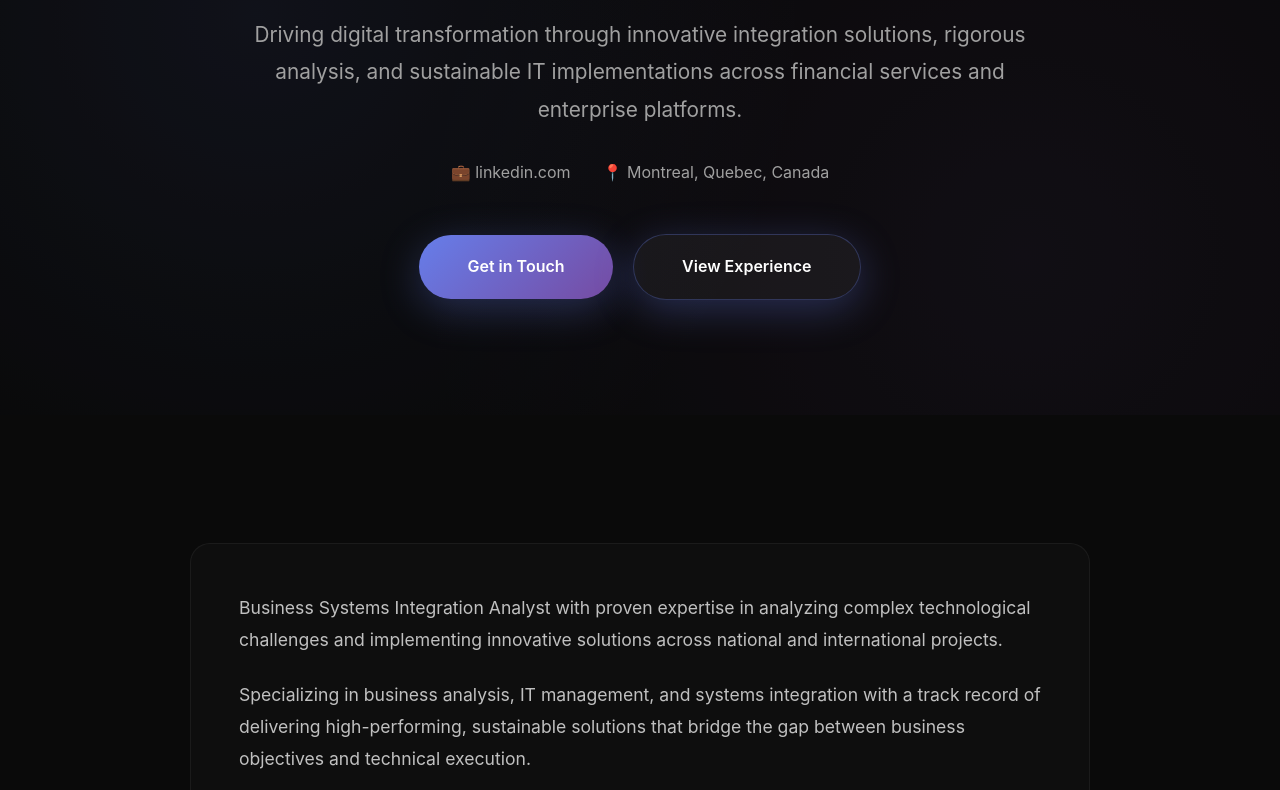
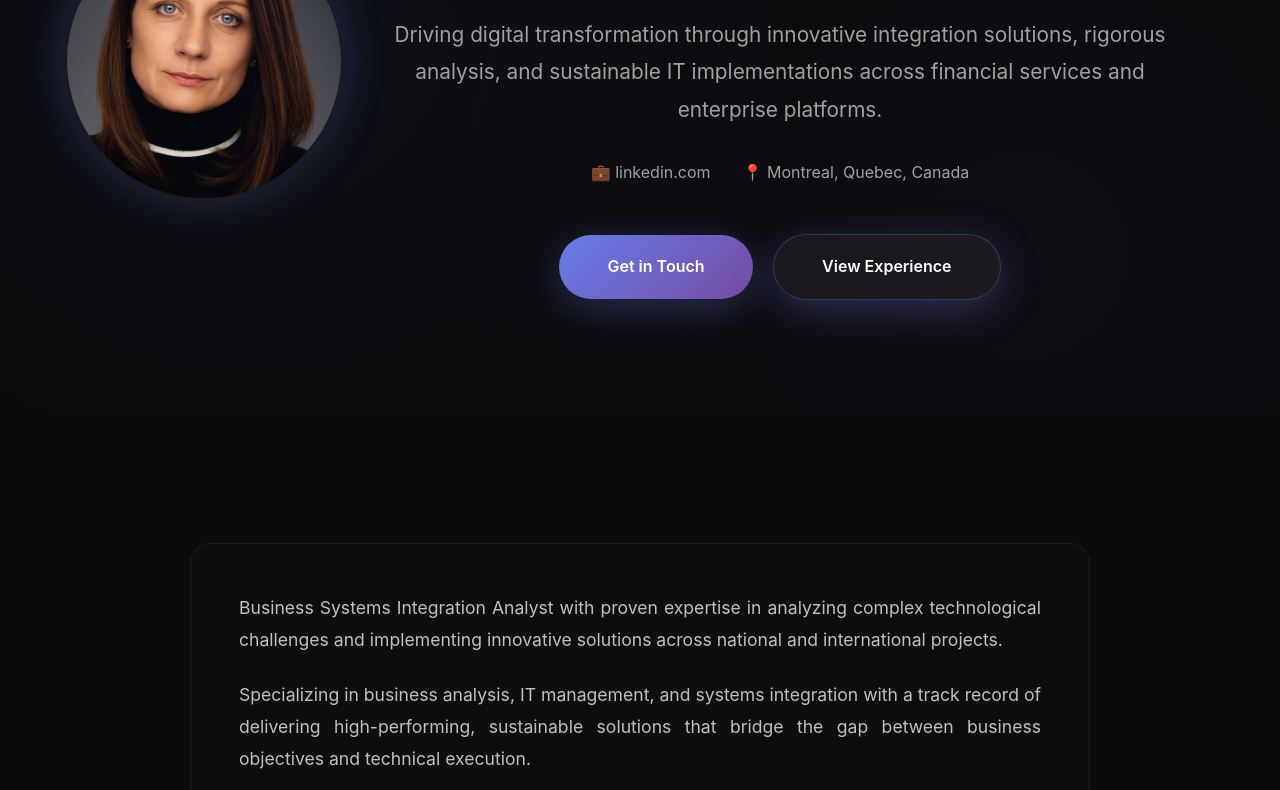
Before and after one commit to teTianArte/t-krokh.github.io, a plain HTML site: page index.html in a window 1280 px wide. Shown: the part 385-1175 px from the top of the page. Drawn offline with Linux system fonts and the light colour scheme.

Commit message:
added photo and did adjustment to post a photo on the website

```diff
--- a/index.html
+++ b/index.html
@@ -218,6 +218,7 @@
             border: 1px solid rgba(255, 255, 255, 0.05);
             border-radius: 20px;
             padding: 3rem;
+              text-align: justify;
         }
 
         .about-content p {
@@ -225,6 +226,7 @@
             color: #c0c0c0;
             margin-bottom: 1.5rem;
             line-height: 1.8;
+
         }
 
         .competencies-grid {
@@ -726,6 +728,40 @@
         justify-items: center; /* centers each card inside its own column */
     }
 }
+
+.hero-layout {
+    display: flex;
+    align-items: center;
+    justify-content: space-between;
+    gap: 3rem;
+    flex-wrap: wrap;
+}
+
+.hero-text {
+    flex: 1 1 400px;
+}
+
+.hero-photo img {
+    width: 280px;
+    height: 280px;
+    object-fit: cover;
+    border-radius: 50%;
+    border: 3px solid rgba(255, 255, 255, 0.05);
+    box-shadow: 0 0 40px rgba(102, 126, 234, 0.25);
+}
+
+/* Hide the photo on small screens */
+@media (max-width: 968px) {
+    .hero-layout {
+        justify-content: center;
+        text-align: center;
+    }
+
+    .hero-photo {
+        display: none;
+    }
+}
+
     </style>
 </head>
 <body>
@@ -749,7 +785,13 @@
     </nav>
 
     <section class="hero" id="home"><a href="#home"></a>
+         <div class="hero-layout">
+            <div class="hero-photo">
+                    <img src="Headshot_HD_3.JPG" alt="Portrait">
+            </div>
+    </div>
         <div class="hero-content">
+
             <h1>Tetiana Krokhmalna</h1>
             <h2><span class="gradient-text">Business Systems Integration Consultant</span></h2>
             <p class="subtitle">Driving digital transformation through innovative integration solutions, rigorous analysis, and sustainable IT implementations across financial services and enterprise platforms.</p>
```
Also changed, not shown: Headshot_HD_3.JPG (added).
